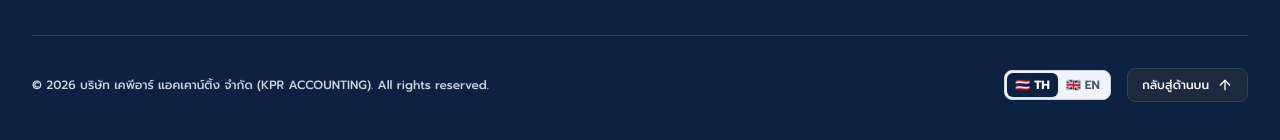
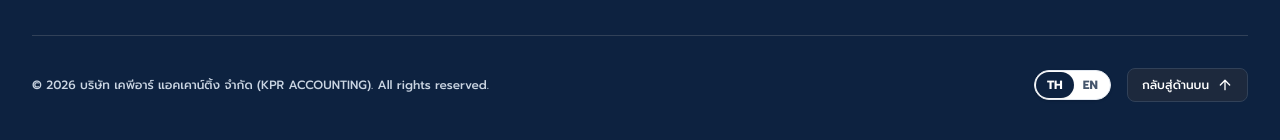
Before and after one commit to sadper102/KPR-Accounting, a Next.js app: page / in a window 1280 px wide. Shown: the part 6594-6734 px from the top of the page. Built offline with nearby package versions, Linux system fonts and the light colour scheme; a web font is replaced by a local one.

Commit message:
Update footer language switcher to compact pill design with TH and EN

```diff
--- a/src/components/LanguageSwitcher.tsx
+++ b/src/components/LanguageSwitcher.tsx
@@ -51,33 +51,31 @@ export default function LanguageSwitcher({
   if (variant === "compact") {
     return (
       <div
-        className={`inline-flex items-center rounded-lg border border-slate-300 bg-slate-100 p-0.5 text-xs font-semibold ${className}`}
+        className={`inline-flex items-center rounded-full border border-slate-200 bg-white p-0.5 text-xs font-semibold shadow-sm hover:border-[#C5A059]/60 transition-all ${className}`}
       >
         <button
           type="button"
           onClick={() => setLang("th")}
-          className={`flex items-center gap-1 px-2 py-1 rounded-md transition-all ${
+          className={`px-2.5 py-1 rounded-full text-xs font-bold transition-all duration-200 ${
             lang === "th"
-              ? "bg-[#0D2240] text-white shadow-sm font-bold"
-              : "text-slate-600 hover:text-slate-900"
+              ? "bg-[#0D2240] text-white shadow-sm ring-1 ring-[#0D2240]"
+              : "text-slate-600 hover:text-slate-900 hover:bg-slate-100"
           }`}
           aria-label="เปลี่ยนเป็นภาษาไทย"
         >
-          <span>🇹🇭</span>
-          <span>TH</span>
+          TH
         </button>
         <button
           type="button"
           onClick={() => setLang("en")}
-          className={`flex items-center gap-1 px-2 py-1 rounded-md transition-all ${
+          className={`px-2.5 py-1 rounded-full text-xs font-bold transition-all duration-200 ${
             lang === "en"
-              ? "bg-[#0D2240] text-white shadow-sm font-bold"
-              : "text-slate-600 hover:text-slate-900"
+              ? "bg-[#0D2240] text-white shadow-sm ring-1 ring-[#0D2240]"
+              : "text-slate-600 hover:text-slate-900 hover:bg-slate-100"
           }`}
           aria-label="Switch to English"
         >
-          <span>🇬🇧</span>
-          <span>EN</span>
+          EN
         </button>
       </div>
     );
```
